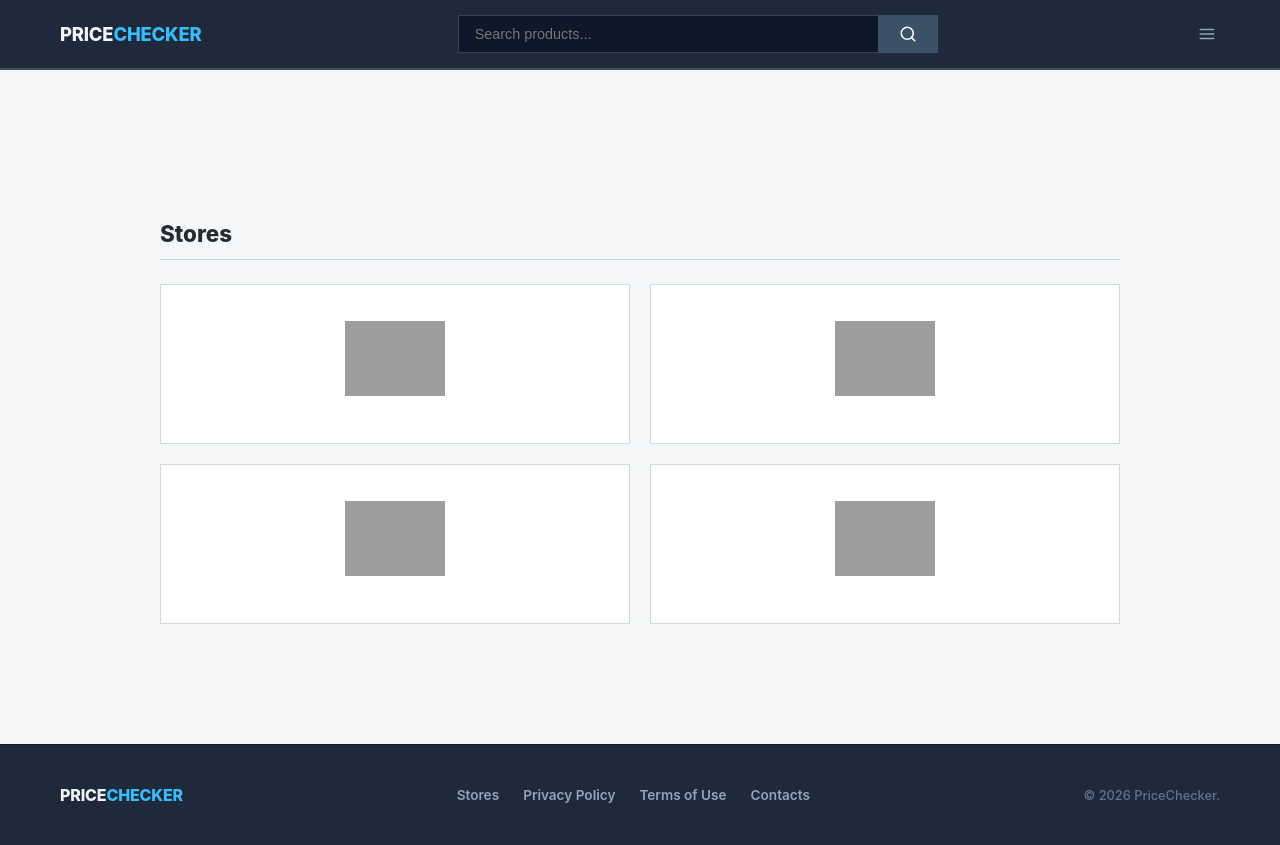
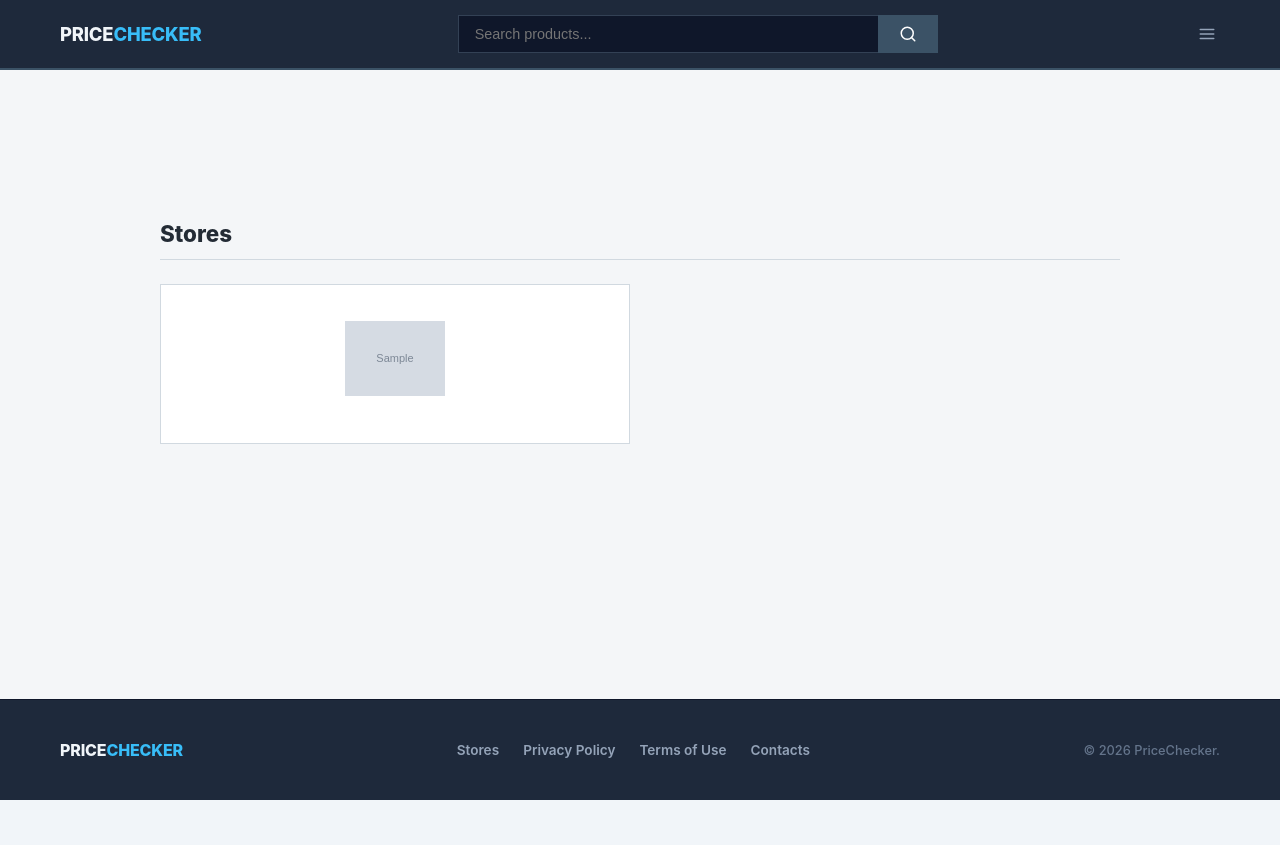
Before and after one commit to DimaPr7/price-comparison-system, a Django app: page /stores/ in a window 1280 px wide. After the commit the page ends 800 px from the top, so only its background shows below. Run offline with Django 5.2, Linux system fonts and the light colour scheme; tables that the repository leaves empty hold one stand-in row (values such as "Sample post"); grey boxes marked "Sample" are stand-in pictures; grey boxes are pictures that could not be loaded.

Commit message:
updated stores page

```diff
--- a/products/models.py
+++ b/products/models.py
@@ -39,6 +39,7 @@ class Product(models.Model):
 class Store(models.Model):
     name = models.CharField(max_length=255)
     website_url = models.URLField(blank=True)
+    logo_url = models.URLField(blank=True)
 
     def __str__(self):
         return self.name
--- a/products/views.py
+++ b/products/views.py
@@ -219,8 +219,14 @@ def remove_from_favorites(request, product_id):
 
     return redirect(request.META.get("HTTP_REFERER", "/"))
 
+from .models import Store
+
 def stores(request):
-    return render(request, "stores.html")
+    stores = Store.objects.all()
+
+    return render(request, "stores.html", {
+        "stores": stores
+    })
 
 
 def contacts(request):
--- a/templates/stores.html
+++ b/templates/stores.html
@@ -8,21 +8,17 @@
 
     <div class="stores-grid">
 
-        <a href="https://pigu.lt/lt/" class="store-card">
-            <img src="https://upload.wikimedia.org/wikipedia/lt/0/0a/Pigu.lt_logotipas.png?_=20170325093645" alt="Pigu">
-        </a>
+        {% for store in stores %}
+            <a href="{{ store.website_url }}" class="store-card" target="_blank">
 
-        <a href="https://www.bite.lt/" class="store-card">
-            <img src="https://upload.wikimedia.org/wikipedia/lt/thumb/3/32/Bit%C4%97_logo_2019.svg/960px-Bit%C4%97_logo_2019.svg.png?_=20221030115022" alt="Bite">
-        </a>
+                {% if store.logo_url %}
+                    <img src="{{ store.logo_url }}" alt="{{ store.name }}">
+                {% else %}
+                    <span>{{ store.name }}</span>
+                {% endif %}
 
-        <a href="https://www.telia.lt/privatiems" class="store-card">
-            <img src="https://upload.wikimedia.org/wikipedia/commons/thumb/7/7c/Telia_logo_2022.svg/1280px-Telia_logo_2022.svg.png?_=20220318123359" alt="Telia">
-        </a>
-
-        <a href="https://www.senukai.lt/" class="store-card">
-            <img src="https://cdn.freebiesupply.com/logos/large/2x/senukai-logo-png-transparent.png" alt="Senukai">
-        </a>
+            </a>
+        {% endfor %}
 
     </div>
 
```
Also changed, not shown: products/migrations/0013_store_logo_url.py (added).
